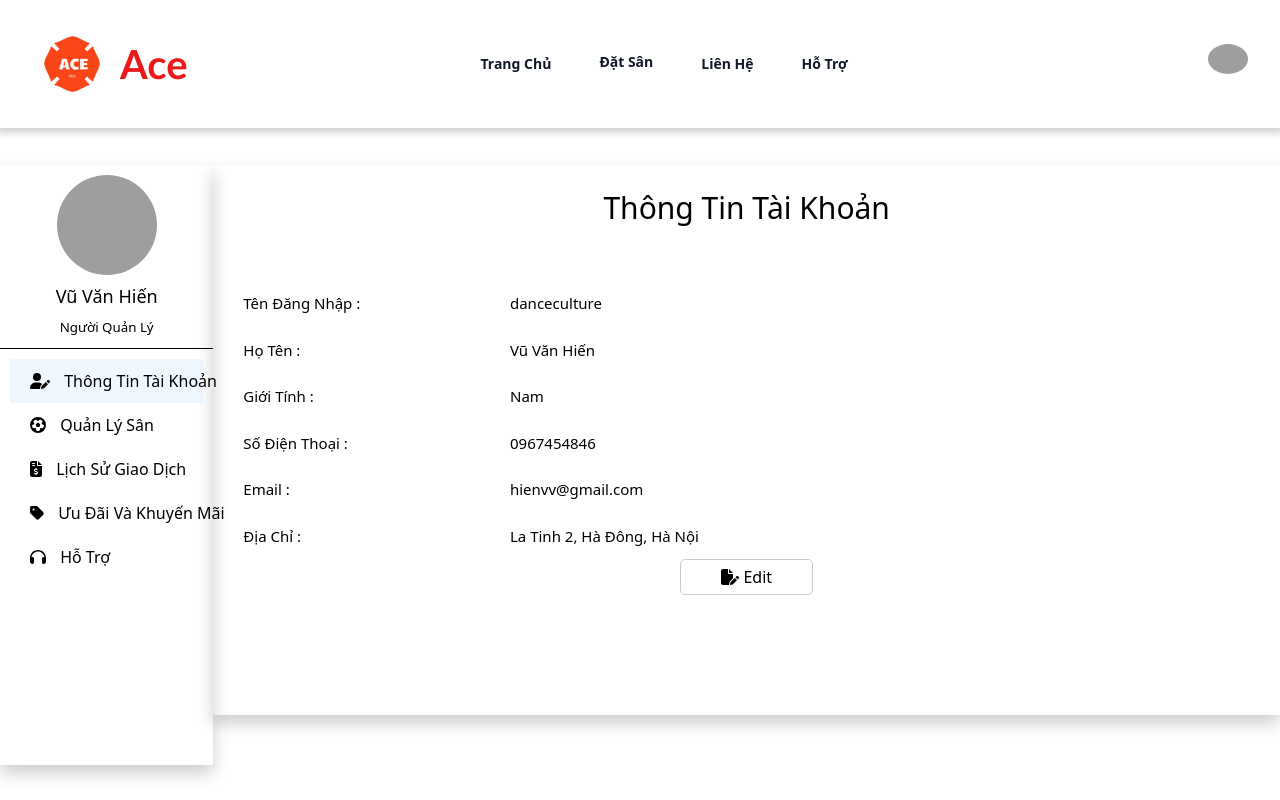
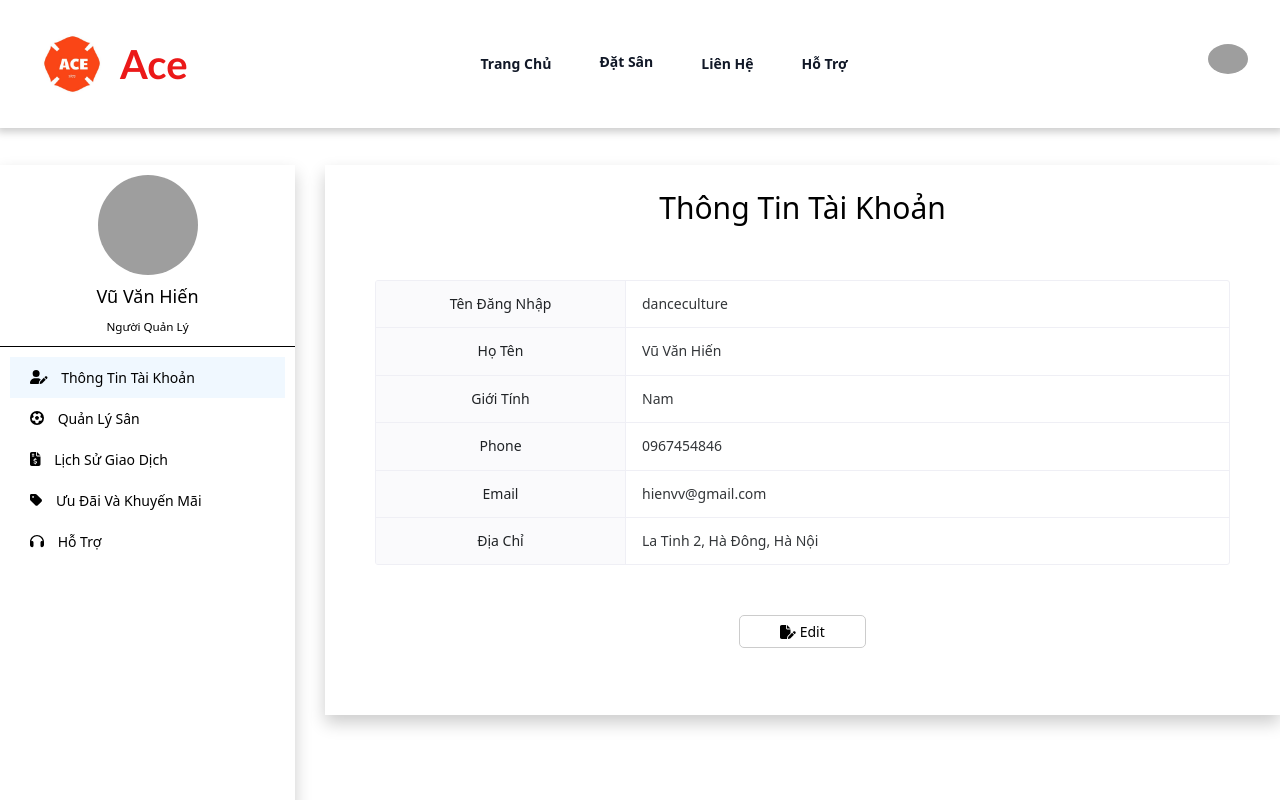
Before and after one commit to hienvu172k2/WebBongDa, a Vue app: page /manage in a window 1280 px wide. Shown: the top 800 px of the page. Built offline with nearby package versions, Linux system fonts and the light colour scheme; grey boxes are pictures that could not be loaded.

Commit message:
reponsive tiep

```diff
--- a/src/components/FooterBall.vue
+++ b/src/components/FooterBall.vue
@@ -1,9 +1,7 @@
 <template>
   <footer class="footer-content bg-white text-black py-1 sm:py-6">
     <div class="container mx-auto grid grid-cols-1 sm:grid-cols-2">
-      <div
-        class="footer-left border-b sm:border-b-0 sm:border-r border-gray-300"
-      >
+      <div class="footer-left border-b sm:border-b-0 sm:border-r border-gray-300">
         <div class="flex flex-col items-center items-center mb-7">
           <p class="text-sm font-semibold text-center mb-2">
             Trung Tâm Cho Thuê Sân Bóng Ace
@@ -38,16 +36,11 @@
         </div>
       </div>
 
-      <div class="relative flex justify-center">
+      <div>
         <iframe
           src="https://www.google.com/maps/embed?pb=!1m14!1m8!1m3!1d3725.7500875440132!2d105.748617!3d20.962549!3m2!1i1024!2i768!4f13.1!3m3!1m2!1s0x313452efff394ce3%3A0x391a39d4325be464!2zVHLGsOG7nW5nIMSQ4bqhaSBI4buNYyBQaGVuaWthYQ!5e0!3m2!1svi!2sus!4v1695110174331!5m2!1svi!2sus"
-          width="100%"
-          height="200"
-          style="border: 0; text-align: center"
-          allowfullscreen=""
-          loading="lazy"
-          referrerpolicy="no-referrer-when-downgrade"
-        ></iframe>
+          width="100%" height="200" style="border: 0; text-align: center" allowfullscreen="" loading="lazy"
+          referrerpolicy="no-referrer-when-downgrade"></iframe>
       </div>
     </div>
   </footer>
--- a/src/components/Profile/Managers/Account.vue
+++ b/src/components/Profile/Managers/Account.vue
@@ -2,26 +2,48 @@
     <div class="wrapper">
         <div v-if="!isEditing" class="content">
             <h1>Thông Tin Tài Khoản</h1>
-            <n-grid cols="4">
-                <n-gi span="1">
-                    <ul>
-                        <li>Tên Đăng Nhập :</li>
-                        <li>Họ Tên :</li>
-                        <li>Giới Tính :</li>
-                        <li>Số Điện Thoại :</li>
-                        <li>Email :</li>
-                        <li>Địa Chỉ :</li>
-                    </ul>
-                </n-gi>
-                <n-gi span="3">
-                    <ul>
-                        <li>{{ userInfo.username }}</li>
-                        <li>{{ userInfo.fullName }}</li>
-                        <li>{{ userInfo.gender }}</li>
-                        <li>{{ userInfo.phone }}</li>
-                        <li>{{ userInfo.email }}</li>
-                        <li>{{ userInfo.address }}</li>
-                    </ul>
+            <n-grid cols="1">
+                <n-gi>
+                    <n-descriptions label-placement="left" bordered :column="1" label-align="center"
+                        style="margin:50px;border-radius: 0.375rem;">
+                        <n-descriptions-item :labelStyle="Dstyle">
+                            <template #label>
+                                Tên Đăng Nhập
+                            </template>
+                            {{ userInfo.username }}
+                        </n-descriptions-item>
+                        <n-descriptions-item :labelStyle="Dstyle">
+                            <template #label>
+                                Họ Tên
+                            </template>
+                            {{ userInfo.fullName }}
+                        </n-descriptions-item>
+                        <n-descriptions-item :labelStyle="Dstyle">
+                            <template #label>
+                                Giới Tính
+                            </template>
+                            {{ userInfo.gender }}
+                        </n-descriptions-item>
+                        <n-descriptions-item :labelStyle="Dstyle">
+                            <template #label>
+                                Phone
+                            </template>
+                            {{ userInfo.phone }}
+                        </n-descriptions-item>
+                        <n-descriptions-item :labelStyle="Dstyle">
+                            <template #label>
+                                Email
+                            </template>
+                            {{ userInfo.email }}
+                        </n-descriptions-item>
+                        <n-descriptions-item :labelStyle="Dstyle">
+                            <template #label>
+                                Địa Chỉ
+                            </template>
+                            {{ userInfo.address }}
+                        </n-descriptions-item>
+
+                    </n-descriptions>
                 </n-gi>
             </n-grid>
             <div class="btn-edit">
@@ -32,29 +54,50 @@
 
         <div v-if="isEditing" class="edit-content">
             <h1>Chỉnh Sửa Thông Tin Tài Khoản</h1>
-            <n-grid cols="4">
-                <n-gi span="1">
-                    <ul class="edit-ul">
-                        <li>Tên Đăng Nhập :</li>
-                        <li>Họ Tên :</li>
-                        <li>Giới Tính :</li>
-                        <li>Số Điện Thoại :</li>
-                        <li>Email :</li>
-                        <li>Địa Chỉ :</li>
-                    </ul>
-                </n-gi>
-                <n-gi span="3">
-                    <ul>
-                        <li><input v-model="editedUserInfo.username" placeholder="Tên Đăng Nhập" class="edit-form" /></li>
-                        <li><input v-model="editedUserInfo.fullName" placeholder="Họ Tên" class="edit-form" /></li>
-                        <li><input v-model="editedUserInfo.gender" placeholder="Giới Tính" class="edit-form" /></li>
-                        <li><input v-model="editedUserInfo.phone" placeholder="Số Điện Thoại" class="edit-form" /></li>
-                        <li><input v-model="editedUserInfo.email" placeholder="Email" class="edit-form" /></li>
-                        <li><input v-model="editedUserInfo.address" placeholder="Địa Chỉ" class="edit-form" /></li>
-                    </ul>
+            <n-grid cols="1">
+                <n-gi>
+                    <n-descriptions label-placement="left" bordered :column="1" label-align="center"
+                        style="margin:50px;border-radius: 0.375rem;">
+                        <n-descriptions-item :labelStyle="Dstyle">
+                            <template #label>
+                                Tên Đăng Nhập
+                            </template>
+                            <input v-model="editedUserInfo.username" placeholder="Tên Đăng Nhập" class="edit-form" />
+                        </n-descriptions-item>
+                        <n-descriptions-item :labelStyle="Dstyle">
+                            <template #label>
+                                Họ Tên
+                            </template>
+                            <input v-model="editedUserInfo.fullName" placeholder="Họ Tên" class="edit-form" />
+                        </n-descriptions-item>
+                        <n-descriptions-item :labelStyle="Dstyle">
+                            <template #label>
+                                Giới Tính
+                            </template>
+                            <input v-model="editedUserInfo.gender" placeholder="Giới Tính" class="edit-form" />
+                        </n-descriptions-item>
+                        <n-descriptions-item :labelStyle="Dstyle">
+                            <template #label>
+                                Phone
+                            </template>
+                            <input v-model="editedUserInfo.phone" placeholder="Số Điện Thoại" class="edit-form" />
+                        </n-descriptions-item>
+                        <n-descriptions-item :labelStyle="Dstyle">
+                            <template #label>
+                                Email
+                            </template>
+                            <input v-model="editedUserInfo.email" placeholder="Email" class="edit-form" />
+                        </n-descriptions-item>
+                        <n-descriptions-item :labelStyle="Dstyle">
+                            <template #label>
+                                Địa Chỉ
+                            </template>
+                            <input v-model="editedUserInfo.address" placeholder="Địa Chỉ" class="edit-form" />
+                        </n-descriptions-item>
+
+                    </n-descriptions>
                 </n-gi>
             </n-grid>
-
             <div class="btn-save">
                 <button @click="saveEditing" type="button" class="button-save"><font-awesome-icon icon="floppy-disk"
                         class="edit-save-icon" /> Save</button>
@@ -103,6 +146,18 @@ onMounted(() => {
     Object.assign(editedUserInfo, JSON.parse(savedUserInfo));
   }
 });
+const props = {
+  widthLable: '250px',
+  padding: '0px',
+  widthContent: '620px',
+  marginBottom: '0px',
+  widthWindow: '768',
+  column: '1'
+};
+const Dstyle = {
+  width: '250px',
+  padding: '0px'
+}
 </script>
 
 <style scoped>
@@ -157,10 +212,10 @@ onMounted(() => {
 
 
 .edit-form {
-    border: 1px solid #ccc;
-    padding: 0px 10px;
-    border-radius: 2px;
-    width: 300px;
+  border: 1px solid #ccc;
+  padding: 0px 10px;
+  border-radius: 2px;
+  width: 220px;
 }
 
 .button-save {
--- a/src/components/Profile/Managers/ManageProfile.vue
+++ b/src/components/Profile/Managers/ManageProfile.vue
@@ -1,7 +1,7 @@
 <template>
   <div class="wrapper">
-    <n-grid cols="6">
-      <n-gi span="1" class="menu">
+    <n-grid cols="1 s:1 m:1 l:8 xl:8" responsive="screen" x-gap="20" y-gap="20">
+      <n-gi span="2" class="menu">
         <div class="menu-up">
           <img :src="userImage.url" alt="">
           <h1>Vũ Văn Hiến</h1>
@@ -32,7 +32,7 @@
           </ul>
         </div>
       </n-gi>
-      <n-gi span="5" class="content">
+      <n-gi span="6" class="content">
         <div v-if="selectedTab === 'account'">
           <Account />
         </div>
@@ -68,8 +68,6 @@ const userImage = ref({
 }
 
 .menu {
-  height: 600px;
-  width: 250px;
   max-width: 100%;
   box-shadow: 0px 8px 16px 0px rgba(0, 0, 0, 0.2);
   margin: 15px 10px 0 0;
@@ -111,16 +109,14 @@ const userImage = ref({
 
 .menu-down {
   padding: 10px;
-  width: 100%;
   height: auto;
 }
 
 .menu-down ul li {
   padding: 10px 10px;
   cursor: pointer;
-  max-width: 250px;
+  max-width: 370px;
   white-space: nowrap;
-  /* Ngăn nội dung xuống dòng */
 }
 
 .menu-down ul li:hover {
--- a/src/components/Profile/Managers/ViewSanBong.vue
+++ b/src/components/Profile/Managers/ViewSanBong.vue
@@ -1,7 +1,8 @@
 <template>
   <div class="lich-san">
-        <n-grid cols="5">
-            <n-gi span="3" class="content">
+    <n-grid cols="1">
+      <n-gi><n-button @click="toggleCalendar">Tắt/Bật Lịch Sân</n-button></n-gi>
+      <n-gi class="content">
         <div class="content">
           <n-calendar v-model:value="value" #="{ year, month, date }" :is-date-disabled="isDateDisabled"
             @update:value="handleUpdateValue" v-show="showCalendar">
@@ -9,7 +10,8 @@
           </n-calendar>
         </div>
       </n-gi>
-            <n-gi span="2" class="table-san">
+
+      <n-gi class="table-san">
         <h1>Lịch Sân</h1>
         <div>
           <table class="custom-table" v-show="selectedDate">
@@ -42,6 +44,9 @@ const message = useMessage();
 const value = ref(addDays(Date.now(), 1).valueOf());
 const selectedDate = ref(null);
 const showCalendar = ref(true);
+const toggleCalendar = () => {
+  showCalendar.value = !showCalendar.value;
+};
 
 const handleUpdateValue = (_, { year, month, date }) => {
   message.success(`Ngày ${date} Tháng ${month}`);
@@ -197,8 +202,7 @@ watch(selectedDate, (newSelectedDate) => {
 }
 
 .content {
-    width: 99%;
-    height: 99%;
+  width: 100%;
   display: flex;
   justify-content: center;
 }
@@ -230,11 +234,12 @@ watch(selectedDate, (newSelectedDate) => {
 
 }
 
-.table-san{
-    margin:0px 10px 0px 10px;
+.table-san {
+  margin: 0px 10px 0px 10px;
 }
-.table-san h1{
-  font-size:30px;
+
+.table-san h1 {
+  font-size: 30px;
   font-weight: 500;
   padding: 10px;
 }
--- a/src/components/Profile/Users/Account.vue
+++ b/src/components/Profile/Users/Account.vue
@@ -1,60 +1,105 @@
 <template>
   <div class="wrapper">
+
+    <div v-if="!isEditing" class="content">
       <h1>Thông Tin Tài Khoản</h1>
-        <div v-if="!isEditing" class="content">
-            <n-grid cols="4">
-                <n-gi span="1">
-                    <ul>
-                        <li>Tên Đăng Nhập :</li>
-                        <li>Họ Tên :</li>
-                        <li>Giới Tính :</li>
-                        <li>Số Điện Thoại :</li>
-                        <li>Email :</li>
-                        <li>Địa Chỉ :</li>
-                    </ul>
-                </n-gi>
-                <n-gi span="3">
-                    <ul>
-                        <li>{{ userInfo.username }}</li>
-                        <li>{{ userInfo.fullName }}</li>
-                        <li>{{ userInfo.gender }}</li>
-                        <li>{{ userInfo.phone }}</li>
-                        <li>{{ userInfo.email }}</li>
-                        <li>{{ userInfo.address }}</li>
-                    </ul>
+      <n-grid cols="1">
+        <n-gi>
+          <n-descriptions label-placement="left" bordered :column="1" label-align="center"
+            style="margin:50px;border-radius: 0.375rem;">
+            <n-descriptions-item :labelStyle="Dstyle">
+              <template #label>
+                Tên Đăng Nhập
+              </template>
+              {{ userInfo.username }}
+            </n-descriptions-item>
+            <n-descriptions-item :labelStyle="Dstyle">
+              <template #label>
+                Họ Tên
+              </template>
+              {{ userInfo.fullName }}
+            </n-descriptions-item>
+            <n-descriptions-item :labelStyle="Dstyle">
+              <template #label>
+                Giới Tính
+              </template>
+              {{ userInfo.gender }}
+            </n-descriptions-item>
+            <n-descriptions-item :labelStyle="Dstyle">
+              <template #label>
+                Phone
+              </template>
+              {{ userInfo.phone }}
+            </n-descriptions-item>
+            <n-descriptions-item :labelStyle="Dstyle">
+              <template #label>
+                Email
+              </template>
+              {{ userInfo.email }}
+            </n-descriptions-item>
+            <n-descriptions-item :labelStyle="Dstyle">
+              <template #label>
+                Địa Chỉ
+              </template>
+              {{ userInfo.address }}
+            </n-descriptions-item>
+
+          </n-descriptions>
         </n-gi>
       </n-grid>
+
       <div class="btn-edit">
-                <button @click="startEditing" type="button" class="button-edit"><font-awesome-icon
-                        :icon="['fas', 'file-pen']" class="edit-save-icon" /> Edit</button>
+        <button @click="startEditing" type="button" class="button-edit"><font-awesome-icon :icon="['fas', 'file-pen']"
+            class="edit-save-icon" /> Edit</button>
       </div>
     </div>
 
     <div v-if="isEditing" class="edit-content">
       <h1>Chỉnh Sửa Thông Tin Tài Khoản</h1>
-            <n-grid cols="4">
-                <n-gi span="1">
-                    <ul class="edit-ul">
-                        <li>Tên Đăng Nhập :</li>
-                        <li>Họ Tên :</li>
-                        <li>Giới Tính :</li>
-                        <li>Số Điện Thoại :</li>
-                        <li>Email :</li>
-                        <li>Địa Chỉ :</li>
-                    </ul>
-                </n-gi>
-                <n-gi span="3">
-                    <ul>
-                        <li><input v-model="editedUserInfo.username" placeholder="Tên Đăng Nhập" class="edit-form" /></li>
-                        <li><input v-model="editedUserInfo.fullName" placeholder="Họ Tên" class="edit-form" /></li>
-                        <li><input v-model="editedUserInfo.gender" placeholder="Giới Tính" class="edit-form" /></li>
-                        <li><input v-model="editedUserInfo.phone" placeholder="Số Điện Thoại" class="edit-form" /></li>
-                        <li><input v-model="editedUserInfo.email" placeholder="Email" class="edit-form" /></li>
-                        <li><input v-model="editedUserInfo.address" placeholder="Địa Chỉ" class="edit-form" /></li>
-                    </ul>
+      <n-grid cols="1">
+        <n-gi>
+          <n-descriptions label-placement="left" bordered :column="1" label-align="center"
+            style="margin:50px;border-radius: 0.375rem;">
+            <n-descriptions-item :labelStyle="Dstyle">
+              <template #label>
+                Tên Đăng Nhập
+              </template>
+              <input v-model="editedUserInfo.username" placeholder="Tên Đăng Nhập" class="edit-form" />
+            </n-descriptions-item>
+            <n-descriptions-item :labelStyle="Dstyle">
+              <template #label>
+                Họ Tên
+              </template>
+              <input v-model="editedUserInfo.fullName" placeholder="Họ Tên" class="edit-form" />
+            </n-descriptions-item>
+            <n-descriptions-item :labelStyle="Dstyle">
+              <template #label>
+                Giới Tính
+              </template>
+              <input v-model="editedUserInfo.gender" placeholder="Giới Tính" class="edit-form" />
+            </n-descriptions-item>
+            <n-descriptions-item :labelStyle="Dstyle">
+              <template #label>
+                Phone
+              </template>
+              <input v-model="editedUserInfo.phone" placeholder="Số Điện Thoại" class="edit-form" />
+            </n-descriptions-item>
+            <n-descriptions-item :labelStyle="Dstyle">
+              <template #label>
+                Email
+              </template>
+              <input v-model="editedUserInfo.email" placeholder="Email" class="edit-form" />
+            </n-descriptions-item>
+            <n-descriptions-item :labelStyle="Dstyle">
+              <template #label>
+                Địa Chỉ
+              </template>
+              <input v-model="editedUserInfo.address" placeholder="Địa Chỉ" class="edit-form" />
+            </n-descriptions-item>
+
+          </n-descriptions>
         </n-gi>
       </n-grid>
-
       <div class="btn-save">
         <button @click="saveEditing" type="button" class="button-save"><font-awesome-icon icon="floppy-disk"
             class="edit-save-icon" /> Save</button>
@@ -103,12 +148,24 @@ onMounted(() => {
     Object.assign(editedUserInfo, JSON.parse(savedUserInfo));
   }
 });
+const props = {
+  widthLable: '250px',
+  padding: '0px',
+  widthContent: '620px',
+  marginBottom: '0px',
+  widthWindow: '768',
+  column: '1'
+};
+
+const Dstyle = {
+  width: '250px',
+  padding: '0px'
+}
 </script>
 
 <style scoped>
 .wrapper {
   height: 800px;
-
   box-shadow: 0px 8px 16px 0px rgba(0, 0, 0, 0.2);
 }
 
@@ -161,7 +218,7 @@ onMounted(() => {
   border: 1px solid #ccc;
   padding: 0px 10px;
   border-radius: 2px;
-    width: 300px;
+  width: 220px;
 }
 
 .button-save {
--- a/src/components/Profile/Users/BookedBall.vue
+++ b/src/components/Profile/Users/BookedBall.vue
@@ -117,31 +117,32 @@ const columns = [
   {
     title: 'Tên Sân',
     key: 'name',
-    width: 250,
+    minWidth: "250",
     align: 'center',
   },
   {
     title: 'Địa Chỉ',
     key: 'address',
     align: 'center',
+    minWidth: "250",
   },
   {
     title: 'Thời Gian',
     key: 'time',
     align: 'center',
+    minWidth: "100",
   },
   {
     title: 'Giá Sân',
     key: 'price',
     align: 'center',
-
+    minWidth: "100",
   }
 ];
 </script>
 
 <style scoped>
 .wrapper {
-  height: auto;
   padding: 15px;
   box-shadow: 0px 8px 16px 0px rgba(0, 0, 0, 0.2);
   padding-bottom: 70px;
--- a/src/components/Profile/Users/LichSuGiaoDich.vue
+++ b/src/components/Profile/Users/LichSuGiaoDich.vue
@@ -75,7 +75,7 @@ const nextPage = () => {
 <style scoped>
 .wrapper {
     box-shadow: 0px 8px 16px 0px rgba(0, 0, 0, 0.2);
-     height: 800px;
+    height: 800px;
 }
 
 .wrapper h1 {
--- a/src/components/TheHeader.vue
+++ b/src/components/TheHeader.vue
@@ -1,7 +1,7 @@
 <template>
     <div class="wrapper">
         <header class="header-content fixed top-0 left-0 w-full bg-white z-50">
-            <nav class="mx-auto flex max-w-7xl items-center justify-around p-6 lg:px-8" aria-label="Global">
+            <nav class="mx-auto flex max-w-7xl items-center justify-between p-6 lg:px-8" aria-label="Global">
                 <div class="flex lg:flex-1 items-center">
                     <a href="#" class="flex items-center -m-1.5 p-1.5">
                         <img class="h-20 w-auto" src="../assets/images/Logo.jpg" alt="" />
```
Also changed, not shown: src/components/ChiTietSan/DetailBall.vue (+98 -94 lines), src/components/DatSanBong/BookingBallLayout.vue (+36 -44 lines), src/components/Profile/Users/UserProfile.vue (+15 -14 lines), src/components/ThanhToan/ThanhToanBall.vue (+31 -19 lines). Lines whose indentation alone changed are shown as unchanged.
